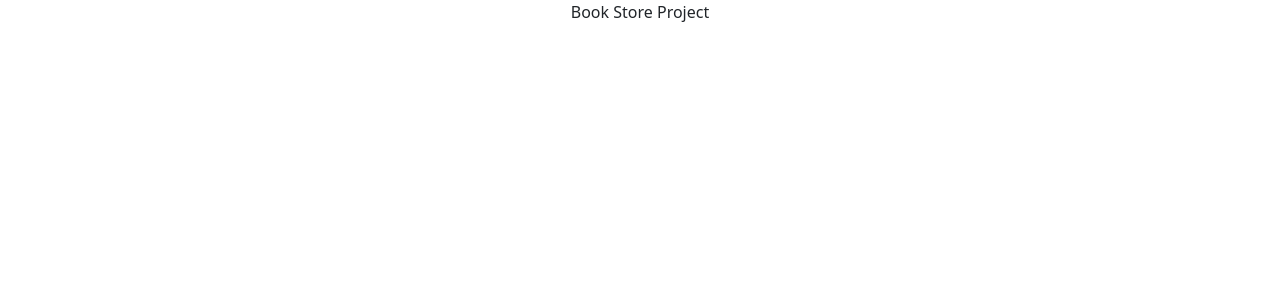
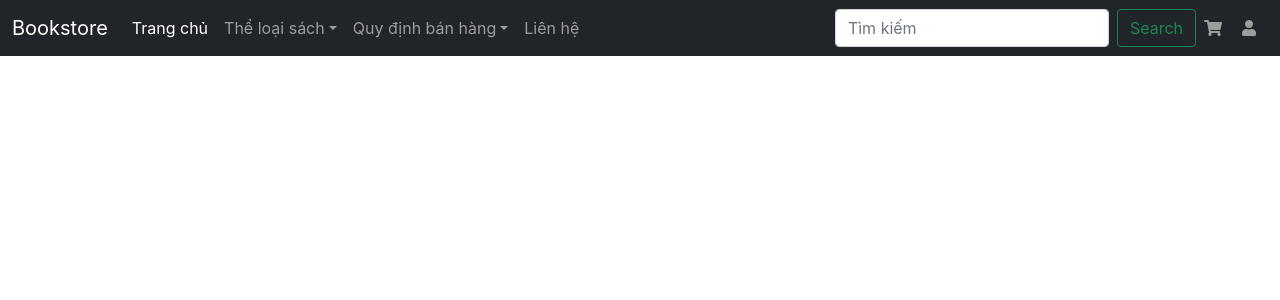
Before and after one commit to Minh3132004/webbansach_frontend, a React (Create React App) app: page /1 in a window 1280 px wide. Shown: the top 300 px of the page. Built offline with nearby package versions, Linux system fonts and the light colour scheme.

Commit message:
Front-end: Xây dựng Navbar

```diff
--- a/public/index.html
+++ b/public/index.html
@@ -41,6 +41,6 @@
       To begin the development, run `npm start` or `yarn start`.
       To create a production bundle, use `npm run build` or `yarn build`.
     -->
+    <script src="https://cdn.jsdelivr.net/npm/bootstrap@5.3.8/dist/js/bootstrap.bundle.min.js" integrity="sha384-FKyoEForCGlyvwx9Hj09JcYn3nv7wiPVlz7YYwJrWVcXK/BmnVDxM+D2scQbITxI" crossorigin="anonymous"></script>
   </body>
-  <link href="https://cdn.jsdelivr.net/npm/bootstrap@5.0.2/dist/css/bootstrap.min.css" rel="stylesheet" integrity="sha384-EVSTQN3/azprG1Anm3QDgpJLIm9Nao0Yz1ztcQTwFspd3yD65VohhpuuCOmLASjC" crossorigin="anonymous">
 </html>
--- a/src/App.tsx
+++ b/src/App.tsx
@@ -1,10 +1,11 @@
 import React from 'react';
 import './App.css';
+import Navbar from "./layouts/header-footer/Navbar";
 
 function App() {
   return (
     <div className="App">
-     Book Store Project
+        <Navbar></Navbar>
     </div>
   );
 }
--- /dev/null
+++ b/src/layouts/header-footer/Navbar.tsx
@@ -0,0 +1,71 @@
+import React from "react";
+
+function Navbar(){
+    return (
+        <nav className="navbar navbar-expand-lg navbar-dark bg-dark">
+            <div className="container-fluid">
+                <a className="navbar-brand" href="#">Bookstore</a>
+                <button className="navbar-toggler" type="button" data-bs-toggle="collapse" data-bs-target="#navbarSupportedContent" aria-controls="navbarSupportedContent" aria-expanded="false" aria-label="Toggle navigation">
+                    <span className="navbar-toggler-icon"></span>
+                </button>
+
+                <div className="collapse navbar-collapse" id="navbarSupportedContent">
+                    <ul className="navbar-nav me-auto mb-2 mb-lg-0">
+                        <li className="nav-item">
+                            <a className="nav-link active" aria-current="page" href="#">Trang chủ</a>
+                        </li>
+                        <li className="nav-item dropdown">
+                            <a className="nav-link dropdown-toggle" href="#" id="navbarDropdown1" role="button" data-bs-toggle="dropdown" aria-expanded="false">
+                                Thể loại sách
+                            </a>
+                            <ul className="dropdown-menu" aria-labelledby="navbarDropdown1">
+                                <li><a className="dropdown-item" href="#">Thể loại 1</a></li>
+                                <li><a className="dropdown-item" href="#">Thể loại 2</a></li>
+                                <li><a className="dropdown-item" href="#">Thể loại 3</a></li>
+                            </ul>
+                        </li>
+                        <li className="nav-item dropdown">
+                            <a className="nav-link dropdown-toggle" href="#" id="navbarDropdown2" role="button" data-bs-toggle="dropdown" aria-expanded="false">
+                                Quy định bán hàng
+                            </a>
+                            <ul className="dropdown-menu" aria-labelledby="navbarDropdown2">
+                                <li><a className="dropdown-item" href="#">Quy định 1</a></li>
+                                <li><a className="dropdown-item" href="#">Quy định 2</a></li>
+                                <li><a className="dropdown-item" href="#">Quy định 3</a></li>
+                            </ul>
+                        </li>
+                        <li className="nav-item">
+                            <a className="nav-link" href="#">Liên hệ</a>
+                        </li>
+                    </ul>
+                </div>
+
+                {/* Tìm kiếm */}
+                <form className="d-flex">
+                    <input className="form-control me-2" type="search" placeholder="Tìm kiếm" aria-label="Search" />
+                    <button className="btn btn-outline-success" type="submit">Search</button>
+                </form>
+
+                {/* Biểu tượng giỏ hàng */}
+                <ul className="navbar-nav me-1">
+                    <li className="nav-item">
+                        <a className="nav-link" href="#">
+                            <i className="fas fa-shopping-cart"></i>
+                        </a>
+                    </li>
+                </ul>
+
+                {/* Biểu tượng đăng nhập */}
+                <ul className="navbar-nav me-1">
+                    <li className="nav-item">
+                        <a className="nav-link" href="#">
+                            <i className="fas fa-user"></i>
+                        </a>
+                    </li>
+                </ul>
+            </div>
+        </nav>
+    );
+}
+
+export default Navbar;
```
